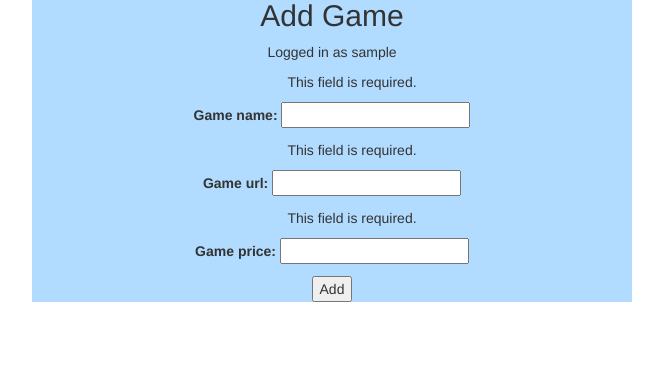
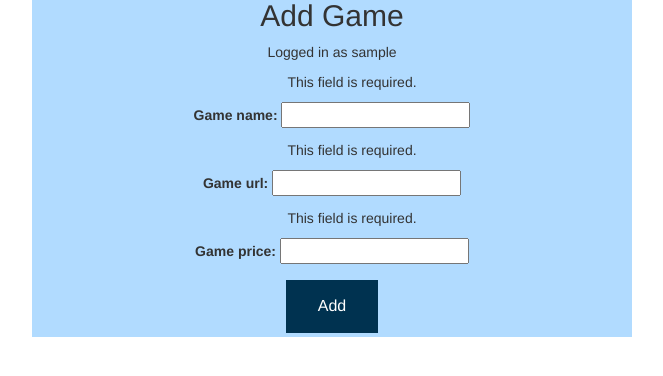
Before and after one commit to 3ICE/daak-store, a Django app: page /add_game/ in a window 1280 px wide. Shown: the part 72-448 px from the top of the page, without its empty margins (308-971 px from the left). Run offline with Django 3.2, Linux system fonts and the light colour scheme; the visitor is signed in with stand-in values (Sample User, id 1); some libraries are stand-ins or nearby versions.

Commit message:
Styling into single file phase 5

```diff
--- a/hello/static/styles.css
+++ b/hello/static/styles.css
@@ -35,3 +35,15 @@ width: 600px;
   display: block;
   border: 1px solid;
 }
+input[type="submit"]{
+    background-color: #003250;
+    border: none;
+    color: white;
+    padding: 15px 32px;
+    text-align: center;
+    text-decoration: none;
+    display: inline-block;
+    font-size: 16px;
+    margin: 4px 2px;
+    cursor: pointer;
+}
```
Also changed, not shown: gettingstarted/static/styles.css (+12 -0 lines).
